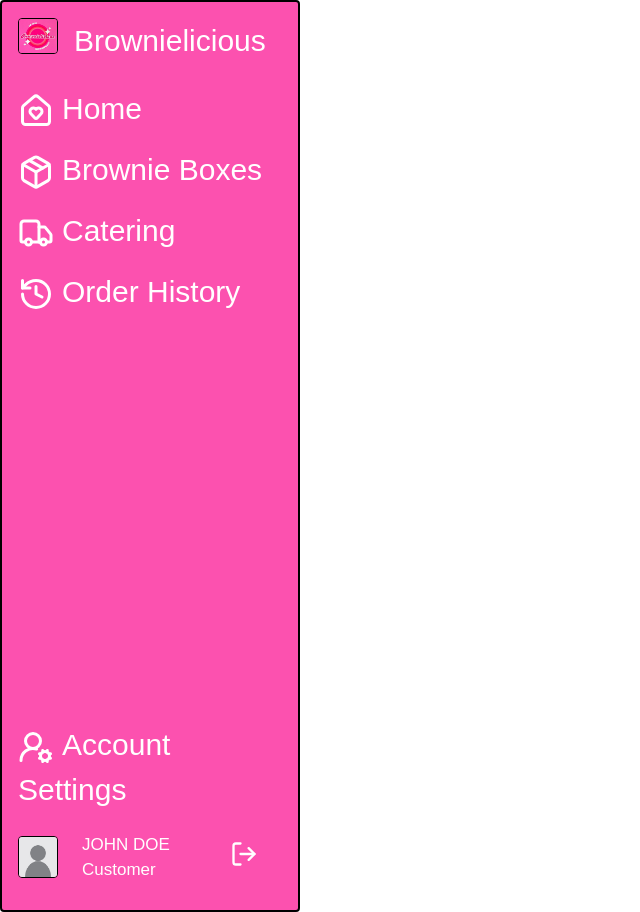
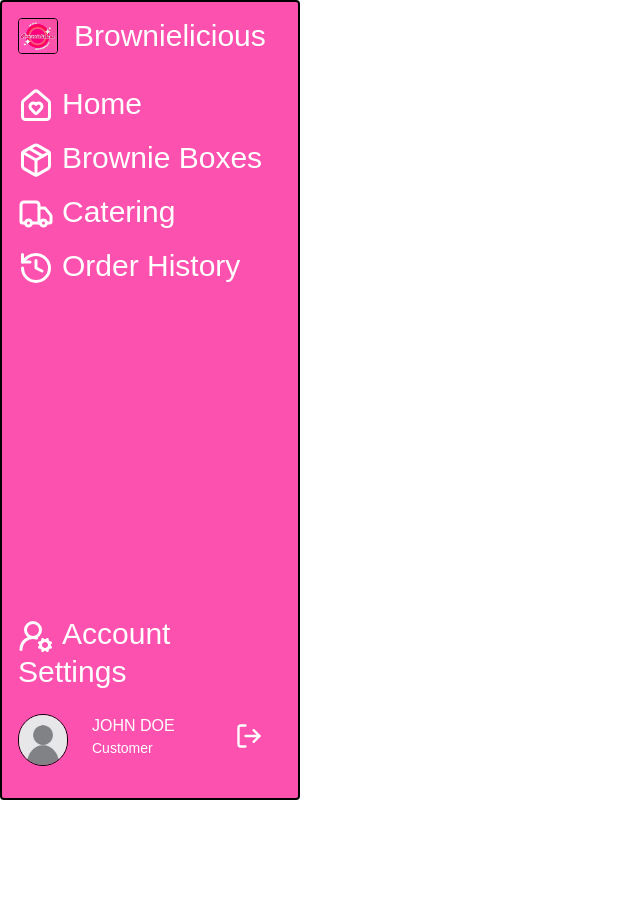
Before and after one commit to OctavioValdiviaMendoza/Brownielicious, a Next.js app in the folder frontend/: page /Home in a window 1280 px wide. Shown: the whole page, without its empty margins (0-640 px from the left). After the commit the page ends 800 px from the top, so only its background shows below. Built offline with nearby package versions, Linux system fonts and the light colour scheme; a web font is replaced by a local one.

Commit message:
fixed resizing issue for sidebard component added tailwind text sizes for adaptability

```diff
--- a/frontend/app/components/sidebar.tsx
+++ b/frontend/app/components/sidebar.tsx
@@ -27,14 +27,14 @@ export default function Sidebar() {
         />
 
         <Link
-          className={`${lily.className} text-white text-[30px] flex flex`}
+          className={`${lily.className} text-white text-3xl flex flex`}
           href="/Home"
         >
           Brownielicious
         </Link>
       </div>
       <Link
-        className={`${lily.className} text-white text-[30px]  hover:bg-[#ff75c1] w-full`}
+        className={`${lily.className} text-white text-3xl hover:bg-[#ff75c1] w-full`}
         href="/Home"
       >
         <HouseHeart className="inline mr-2 w-9 h-9" />
@@ -42,55 +42,55 @@ export default function Sidebar() {
       </Link>
       <Link
         href=""
-        className={`${lily.className} text-white text-[30px] hover:bg-[#ff75c1] w-full`}
+        className={`${lily.className} text-white text-3xl hover:bg-[#ff75c1] w-full`}
       >
         <Package className="inline mr-2 w-9 h-9" />
         Brownie Boxes
       </Link>
       <Link
         href=""
-        className={`${lily.className} text-white text-[30px] hover:bg-[#ff75c1] w-full`}
+        className={`${lily.className} text-white text-3xl hover:bg-[#ff75c1] w-full`}
       >
         <Truck className="inline mr-2 w-9 h-9" />
         Catering
       </Link>
       <Link
         href=""
-        className={`${lily.className} text-white text-[30px] hover:bg-[#ff75c1] w-full`}
+        className={`${lily.className} text-white text-3xl hover:bg-[#ff75c1] w-full`}
       >
         <History className="inline mr-2 w-9 h-9" />
         Order History
       </Link>
       <Link
         href=""
-        className={`${lily.className} text-white text-[30px] hover:bg-[#ff75c1] w-full mt-98`}
+        className={`${lily.className} text-white text-3xl hover:bg-[#ff75c1] w-full mt-auto`}
       >
         <UserRoundCog className="inline mr-2 w-9 h-9" />
         Account Settings
       </Link>
       <div className="flex flex-row gap-4">
         <Image
-          className="mb-4 border-black border-1 rounded mt-2"
+          className="mb-4 border-black border-1 rounded-full mt-2"
           src="/blankpfp.jpg"
           alt="Profile Picture"
-          width={40}
+          width={50}
           height={40}
         />
         <div className="flex flex-row gap-0">
-          <div className="flex flex-col gap-0 ml-2">
+          <div className="flex flex-col gap-0 ml-2 mt-1">
             <>
-              <h1 className={`${lily.className} text-white text-[17px] mt-1`}>
+              <h1 className={`${lily.className} text-white text-1xl mt-1`}>
                 JOHN DOE
               </h1>
             </>
             <>
-              <h1 className={`${lily.className} text-white text-[17px]`}>
+              <h1 className={`${lily.className} text-white text-sm`}>
                 {" "}
                 Customer
               </h1>
             </>
           </div>
-          <LogOut className="inline ml-15 mt-3 w-7 h-7 mt-1 cursor-pointer hover:text-black text-white" />
+          <LogOut className="inline ml-15 mt-3 w-7 h-7 mt-4 cursor-pointer hover:text-black text-white" />
         </div>
       </div>
     </div>
```
